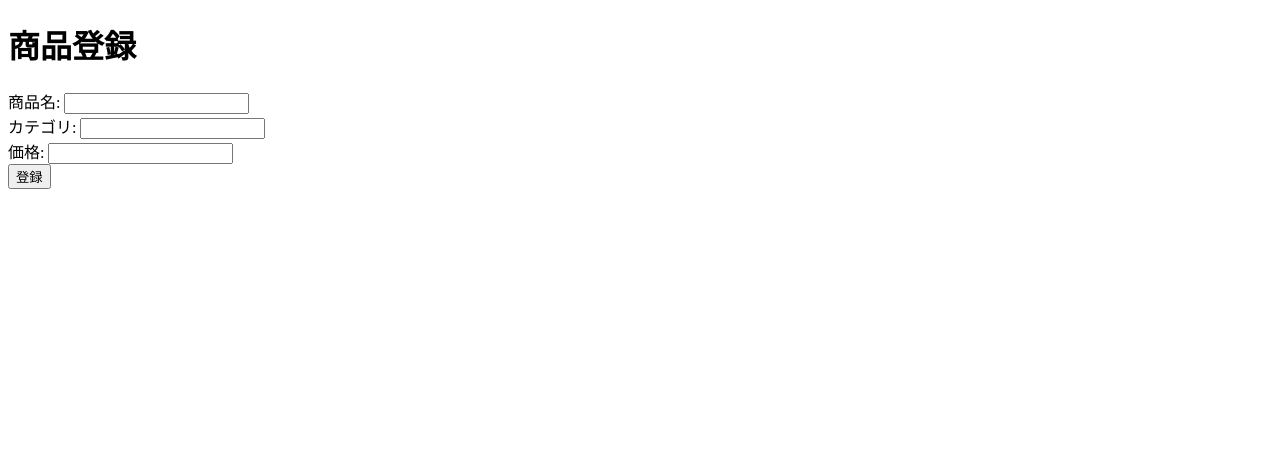
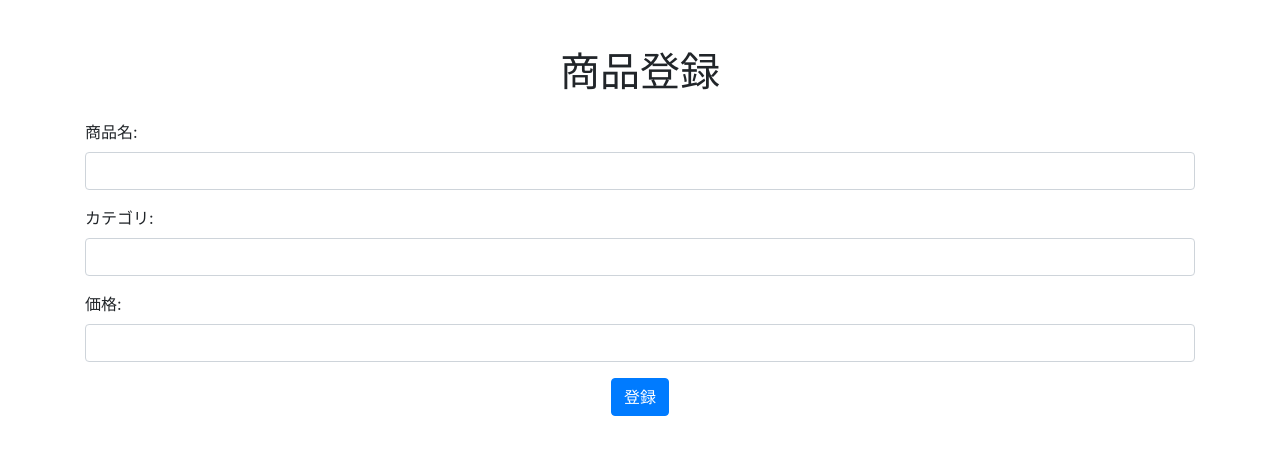
Before and after one commit to IGO-kon/cafe-management-night, a Flask app: page /product/add in a window 1280 px wide. Shown: the top 455 px of the page. Run offline with Flask 3, Linux system fonts and the light colour scheme; some libraries are stand-ins or nearby versions.

Commit message:
商品登録ページをおしゃれにしました

```diff
--- a/templates/add_product.html
+++ b/templates/add_product.html
@@ -2,27 +2,33 @@
 <html>
 <head>
     <title>商品登録</title>
+    <!-- Bootstrap CSS -->
+    <link href="https://maxcdn.bootstrapcdn.com/bootstrap/4.5.2/css/bootstrap.min.css" rel="stylesheet">
 </head>
 <body>
-    <h1>商品登録</h1>
+    <div class="container mt-5">
+        <h1 class="text-center mb-4">商品登録</h1>
 
         <form action="/product/add" method="post">
-        <div>
+            <div class="form-group">
                 <label for="name">商品名:</label>
-            <input type="text" id="name" name="name" required>
+                <input type="text" class="form-control" id="name" name="name" required>
             </div>
-        <div>
+            <div class="form-group">
                 <label for="category">カテゴリ:</label>
-            <input type="text" id="category" name="category" required>
+                <input type="text" class="form-control" id="category" name="category" required>
             </div>
-        <div>
+            <div class="form-group">
                 <label for="price">価格:</label>
-            <input type="number" id="price" name="price" step="0.01" required>
+                <input type="number" class="form-control" id="price" name="price" step="0.01" required>
             </div>
-        <div>
-            <input type="submit" value="登録">
+            <div class="text-center">
+                <button type="submit" class="btn btn-primary">登録</button>
             </div>
         </form>
+    </div>
 
+    <!-- Optional Bootstrap JS -->
+    <script src="https://maxcdn.bootstrapcdn.com/bootstrap/4.5.2/js/bootstrap.min.js"></script>
 </body>
 </html>
```
Lines whose indentation alone changed are shown as unchanged.
